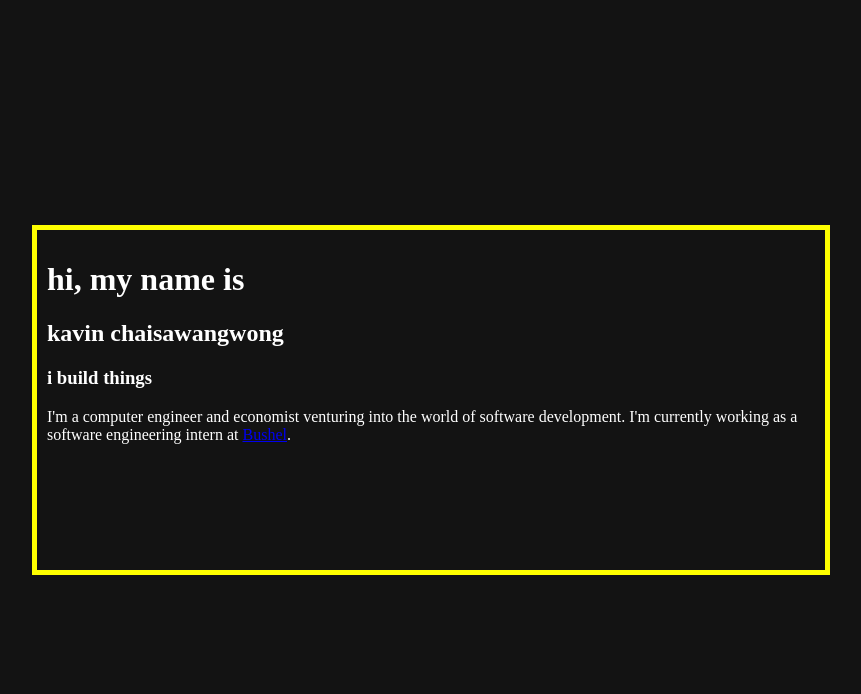
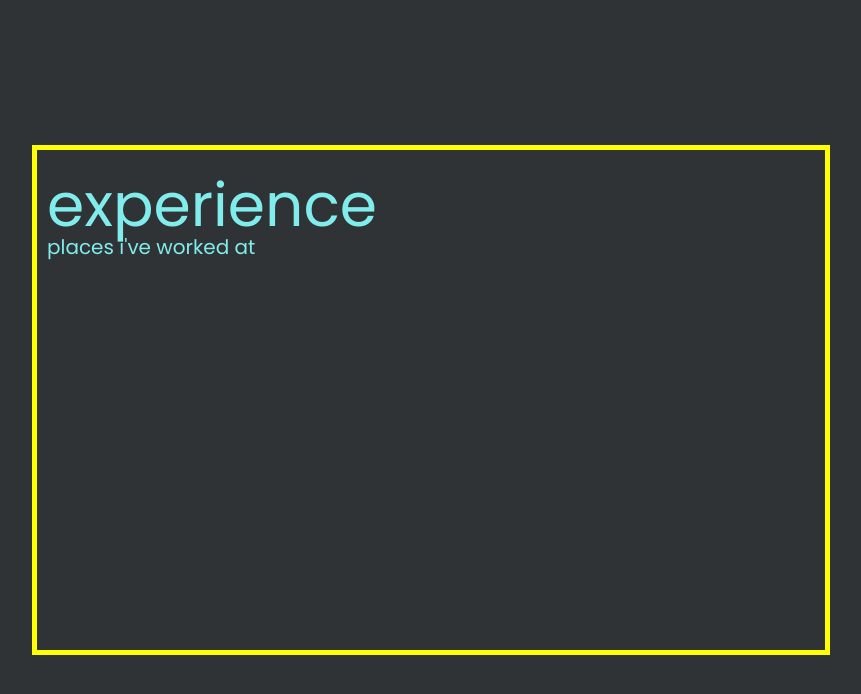
Before and after one commit to kavinchai/kavin_website, a React (Create React App) app: page / in a window 1280 px wide. Shown: the top 694 px of the page, without its empty margins (209-1070 px from the left). Built offline with nearby package versions, Linux system fonts and the light colour scheme.

Commit message:
Experience component created

```diff
--- a/src/components/App.js
+++ b/src/components/App.js
@@ -3,14 +3,15 @@ import React from "react";
 import Navbar from "./Navbar";
 import About from "./About";
 import Hero from "./Hero";
+import Experience from "./Experience";
 
 const App = () => {
   return (
     <div className="appContainer">
       {/* <Navbar /> */}
-      <Hero />
+      {/* <Hero /> */}
       {/* <About /> */}
-      {/* <Experience /> */}
+      <Experience />
       {/* <Work /> */}
     </div>
   );
--- /dev/null
+++ b/src/components/Experience.js
@@ -0,0 +1,19 @@
+import React from "react";
+import "../css/Experience.css";
+
+const Experience = () => {
+  return (
+    <div className="expComponent">
+      <div className="expContainer">
+        <div className="text1">experience</div>
+        <div className="text2">places i've worked at</div>
+        <div className="expNavContainer">
+          <div className="expNav"></div>
+          <div className="expDesc"></div>
+        </div>
+      </div>
+    </div>
+  );
+};
+
+export default Experience;
--- /dev/null
+++ b/src/css/Experience.css
@@ -0,0 +1,42 @@
+@import url("https://fonts.googleapis.com/css2?family=Poppins:wght@300;400&display=swap");
+
+/* body {
+  font-family: "Poppins", sans-serif;
+
+} */
+.expComponent {
+  height: 100vh;
+  background-color: #2f3335;
+}
+
+.expContainer {
+  position: relative;
+  left: 50%;
+  top: 50%;
+  transform: translate(-50%, -50%);
+  border: 5px solid #ffff00;
+  padding: 10px;
+  height: 60%;
+  width: 60%;
+}
+
+.text1 {
+  width: 100%;
+  height: 15%;
+  color: #81ecec;
+  font-size: 60px;
+  font-family: "Poppins", sans-serif;
+}
+
+.text2 {
+  width: 100%;
+  height: 5%;
+  color: #81ecec;
+  font-size: 20px;
+  font-family: "Poppins", sans-serif;
+}
+
+.expNavContainer {
+  width: 100%;
+  height: 80%;
+}
--- a/src/css/Hero.css
+++ b/src/css/Hero.css
@@ -1,7 +1,7 @@
 .heroPage {
   height: 100vh;
   /* width: 100vw; */
-  color: white;
+  /* color: white; */
   background: rgba(10, 10, 10, 0.807);
 }
 
```
